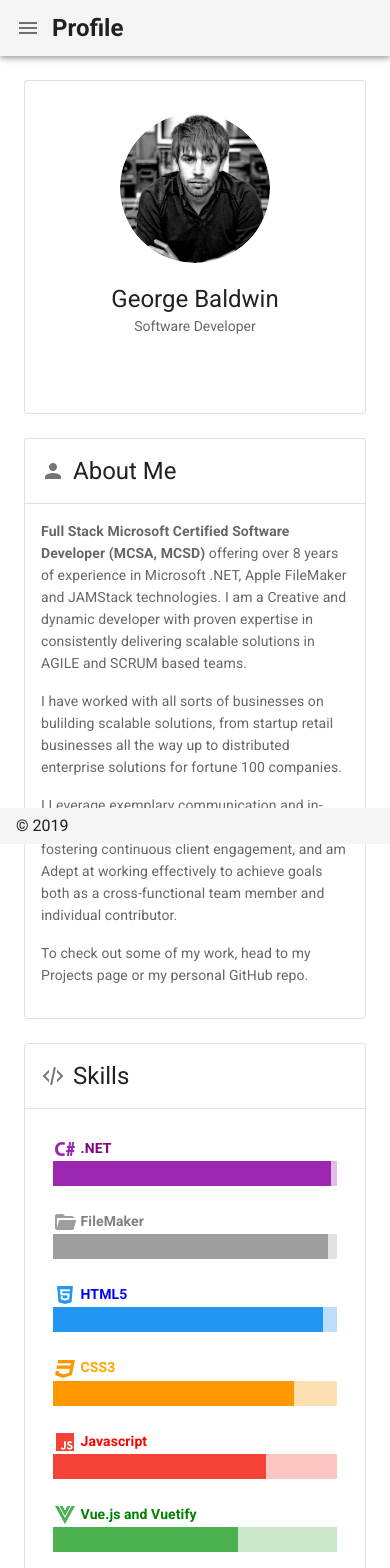
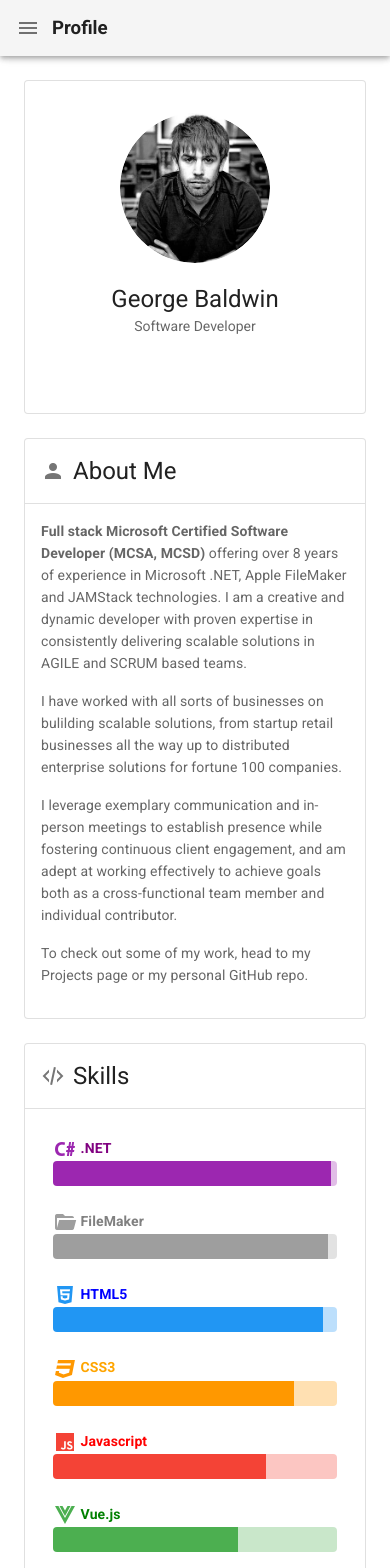
Before and after one commit to Geobald/portfolio-site, a Nuxt app: page / in a window 390 px wide. Shown: the top 1568 px of the page. Built offline with nearby package versions, Linux system fonts and the light colour scheme.

Commit message:
Setting mobile configs for screen size

```diff
--- a/components/text/portfoliotextservice.js
+++ b/components/text/portfoliotextservice.js
@@ -1,12 +1,12 @@
 function getprofiletext() {
   var result = `
 
-  <p><b>Full Stack Microsoft Certified Software Developer (MCSA, MCSD)​</b> offering over 8 years of experience in Microsoft .NET, Apple FileMaker and JAMStack technologies.
-  I am a Creative and dynamic developer with proven expertise in consistently delivering scalable solutions in AGILE and SCRUM based teams.</p>
+  <p><b>Full stack Microsoft Certified Software Developer (MCSA, MCSD)​</b> offering over 8 years of experience in Microsoft .NET, Apple FileMaker and JAMStack technologies.
+  I am a creative and dynamic developer with proven expertise in consistently delivering scalable solutions in AGILE and SCRUM based teams.</p>
 
   <p>I have worked with all sorts of businesses on bulilding scalable solutions, from startup retail businesses all the way up to distributed enterprise solutions for fortune 100 companies.</p>
 
-  <p>I Leverage exemplary communication and in-person meetings to establish presence while fostering continuous client engagement, and am Adept at working effectively to achieve goals
+  <p>I leverage exemplary communication and in-person meetings to establish presence while fostering continuous client engagement, and am adept at working effectively to achieve goals
   both as a cross-functional team member and individual contributor.</p>
 
   <p>To check out some of my work, head to my Projects page or my personal GitHub repo.</p>
--- a/layouts/default.vue
+++ b/layouts/default.vue
@@ -19,20 +19,15 @@
     <v-app-bar :clipped-left="clipped" fixed app>
       <v-app-bar-nav-icon class="d-lg-none" @click.stop="drawer = !drawer" />
       <div class="page-title">
-        <h2>Profile</h2>
+        <h3>Profile</h3>
       </div>
-      <!-- <v-spacer /> -->
     </v-app-bar>
 
     <v-content>
-      <v-container style="margin-left:0px" v-resize="onResize">
+      <v-container style="margin-left:0px">
         <nuxt />
       </v-container>
     </v-content>
-
-    <v-footer :fixed="fixed" app>
-      <span>&copy; 2019</span>
-    </v-footer>
   </v-app>
 </template>
 
@@ -80,15 +75,9 @@ export default {
     };
   },
     mounted () {
-    this.onResize()
-  },
-
-  methods: {
-    // If the window size is mobile, then close the drawer on open, otherwise leave it open
-    onResize () {
+      // Hide Drawer menu on mobile devices by default
       this.windowWidth = window.innerWidth;
       this.windowWidth < 960 ? this.drawer = false : this.drawer = true;
-    }
   }
 };
 </script>
--- a/pages/index.vue
+++ b/pages/index.vue
@@ -2,6 +2,7 @@
   <v-layout>
     <v-container fluid>
       <v-row>
+
         <!-- PICTURE CARD -->
         <v-col cols="12" xs="12" sm="12" md="4">
           <v-card outlined height="100%">
@@ -68,27 +69,27 @@
             <v-card-text>
               <v-col style="color:purple">
                 <v-icon color="purple">mdi-language-csharp</v-icon><b> .NET</b>
-                <v-progress-linear v-model="csharp" color="purple" height="25" reactive></v-progress-linear>
+                <v-progress-linear v-model="csharp" color="purple" height="25" rounded></v-progress-linear>
               </v-col>
               <v-col style="color:grey">
                 <v-icon color="grey">mdi-folder-open</v-icon><b> FileMaker</b>
-                <v-progress-linear v-model="filemaker" color="grey" height="25" reactive></v-progress-linear>
+                <v-progress-linear v-model="filemaker" color="grey" height="25" rounded></v-progress-linear>
               </v-col>
               <v-col style="color:blue">
                 <v-icon color="blue">mdi-language-html5</v-icon><b> HTML5</b>
-                <v-progress-linear v-model="html" color="blue" height="25" reactive></v-progress-linear>
+                <v-progress-linear v-model="html" color="blue" height="25" rounded></v-progress-linear>
               </v-col>
               <v-col style="color:orange">
                 <v-icon color="orange">mdi-language-css3</v-icon><b> CSS3</b>
-                <v-progress-linear v-model="css" color="orange" height="25" reactive></v-progress-linear>
+                <v-progress-linear v-model="css" color="orange" height="25" rounded></v-progress-linear>
               </v-col>
               <v-col style="color:red">
                 <v-icon color="red">mdi-language-javascript</v-icon><b> Javascript</b>
-                <v-progress-linear v-model="javascript" color="red" height="25" reactive></v-progress-linear>
+                <v-progress-linear v-model="javascript" color="red" height="25" rounded></v-progress-linear>
               </v-col>
               <v-col style="color:green">
-                <v-icon color="green">mdi-vuejs</v-icon><v-icon color="green"></v-icon><b> Vue.js and Vuetify</b>
-                <v-progress-linear v-model="vue" color="green" height="25" reactive></v-progress-linear>
+                <v-icon color="green">mdi-vuejs</v-icon><v-icon color="green"></v-icon><b> Vue.js</b>
+                <v-progress-linear v-model="vue" color="green" height="25" rounded></v-progress-linear>
               </v-col>
             </v-card-text>
           </v-card>
@@ -167,6 +168,7 @@
             </v-card-text>
           </v-card>
         </v-col>
+
       </v-row>
     </v-container>
   </v-layout>
```
